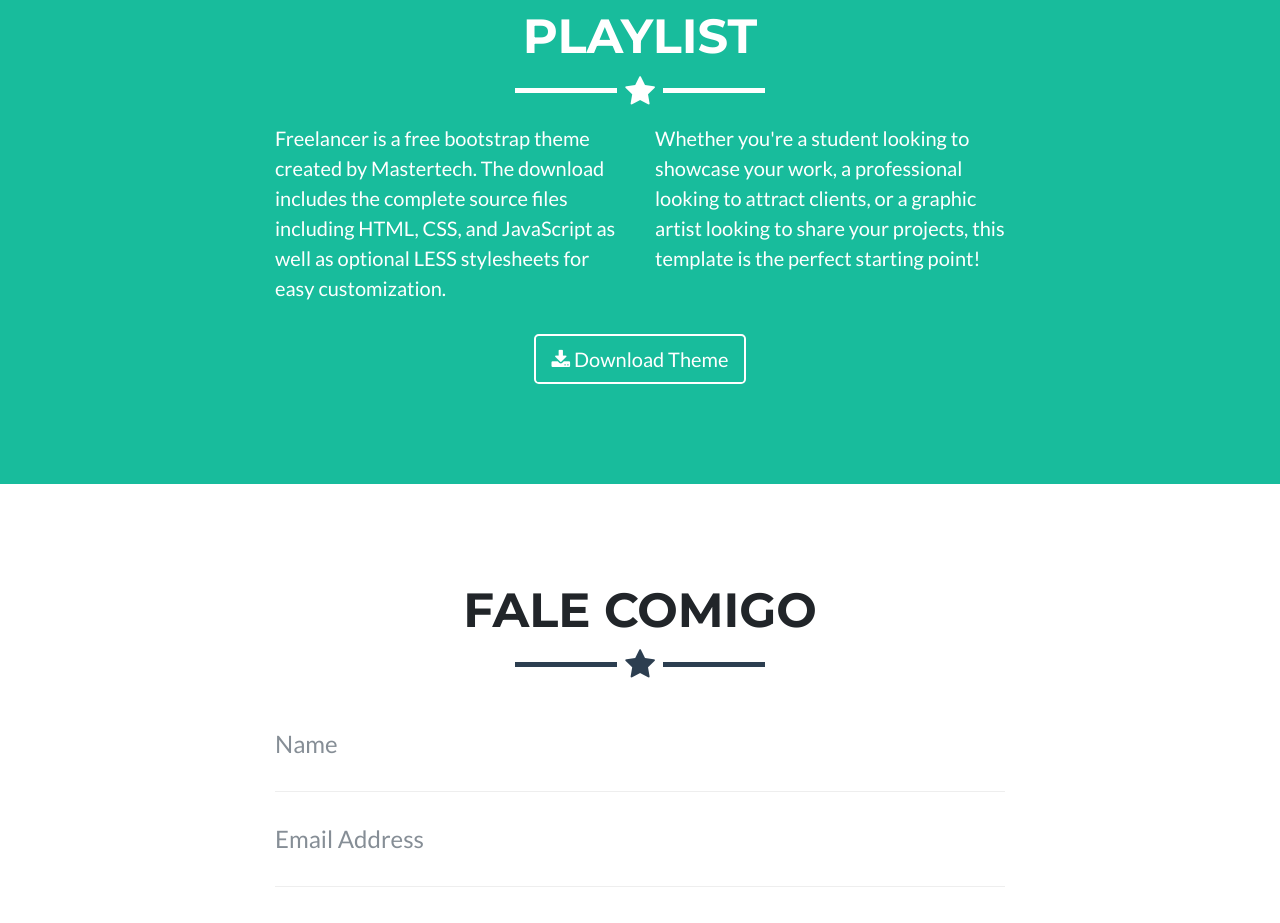
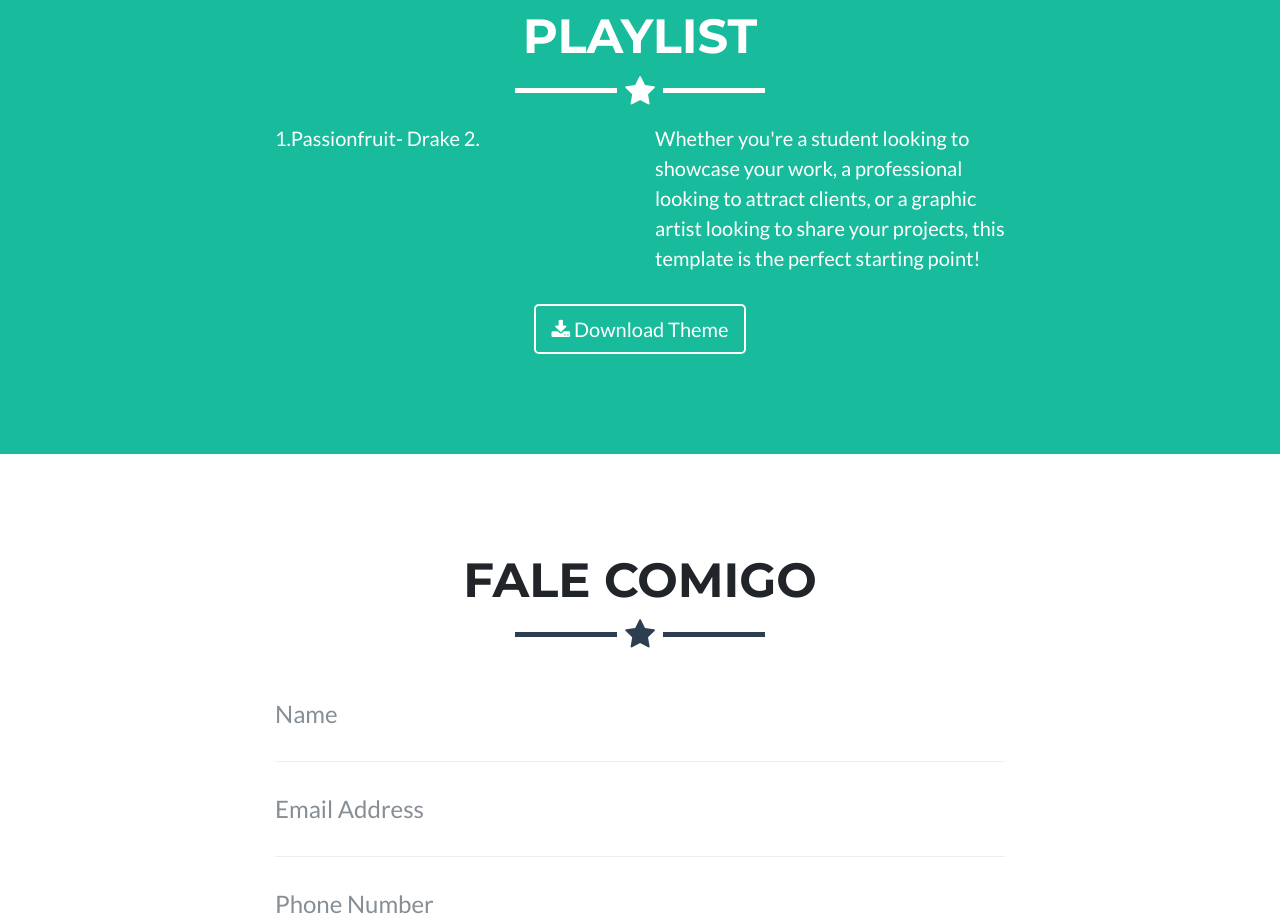
Before and after one commit to licamargo/projeto-esmeralda, a plain HTML site: page index.html in a window 1280 px wide. Shown: the part 1760-2683 px from the top of the page. Drawn offline with Linux system fonts and the light colour scheme.

Commit message:
Update index.html

```diff
--- a/index.html
+++ b/index.html
@@ -136,7 +136,7 @@
             <hr class="star-light">
             <div class="row">
                 <div class="col-lg-4 ml-auto">
-                    <p>Freelancer is a free bootstrap theme created by Mastertech. The download includes the complete source files including HTML, CSS, and JavaScript as well as optional LESS stylesheets for easy customization.</p>
+                    <p>1.Passionfruit- Drake 2.</p>
                 </div>
                 <div class="col-lg-4 mr-auto">
                     <p>Whether you're a student looking to showcase your work, a professional looking to attract clients, or a graphic artist looking to share your projects, this template is the perfect starting point!</p>
```
